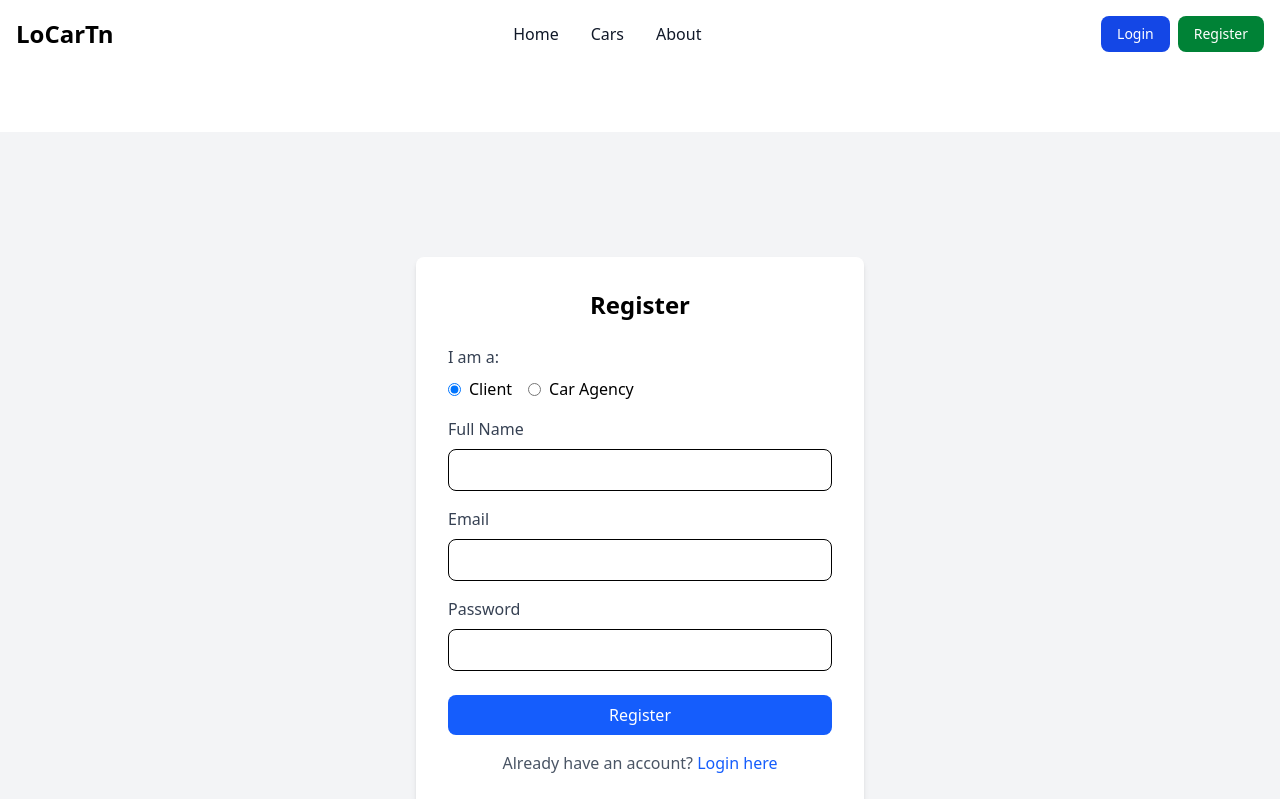
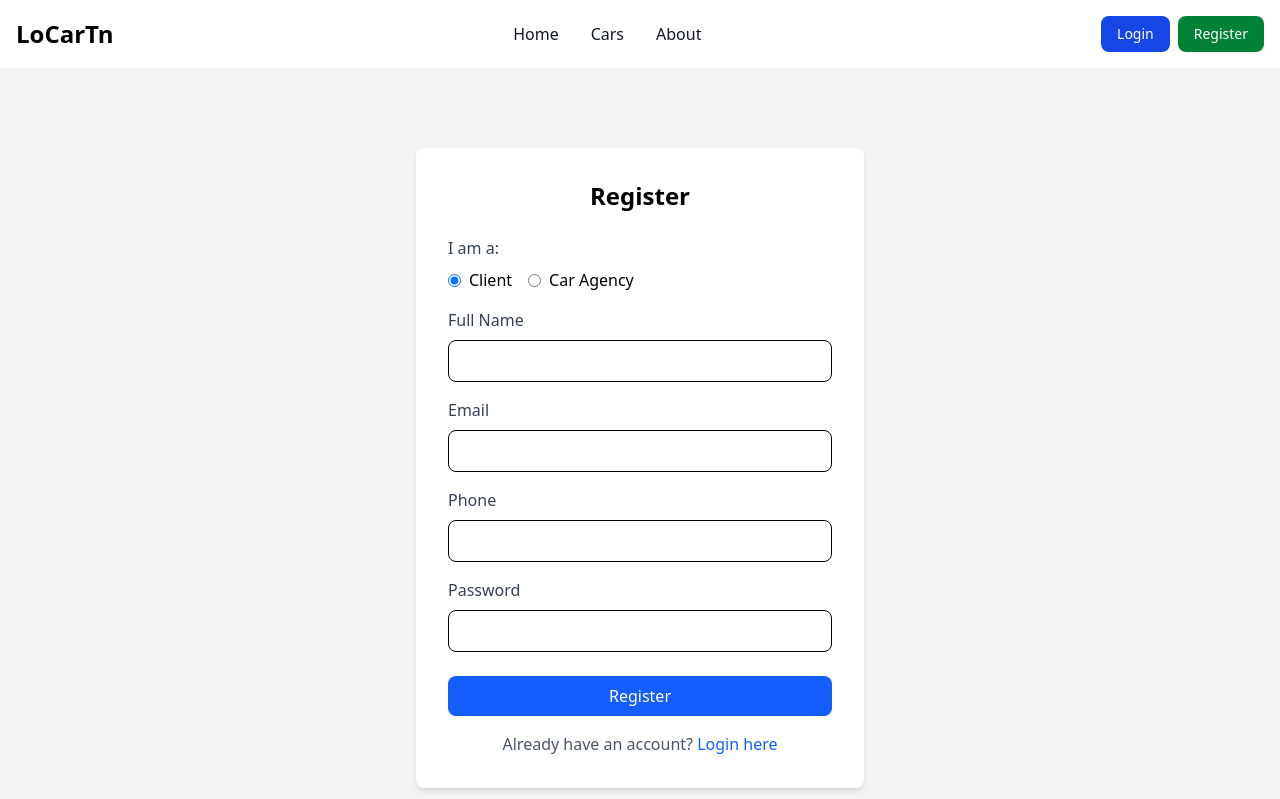
Before and after one commit to 4mirSaId/LoCarTn, a Next.js app: page /register in a window 1280 px wide. Shown: the top 799 px of the page. Built offline with nearby package versions, Linux system fonts and the light colour scheme.

Commit message:
done but problem

```diff
--- a/src/app/login/page.tsx
+++ b/src/app/(auth)/login/page.tsx
@@ -1,5 +1,5 @@
-// src/app/login/page.tsx
 'use client';
+
 import { useState } from 'react';
 import { useRouter } from 'next/navigation';
 import { useAuthStore } from '@/store/isAuth';
--- a/src/app/register/page.tsx
+++ b/src/app/(auth)/register/page.tsx
@@ -7,6 +7,7 @@ import Link from 'next/link';
 export default function RegisterPage() {
   const [name, setName] = useState('');
   const [email, setEmail] = useState('');
+  const [phone, setPhone] = useState('');
   const [password, setPassword] = useState('');
   const [userType, setUserType] = useState<'CLIENT' | 'AGENCY'>('CLIENT');
   const [error, setError] = useState('');
@@ -25,12 +26,13 @@ export default function RegisterPage() {
         body: JSON.stringify({
           name,
           email,
+          phone,
           password,
           role: userType,
-          // Add agency-specific fields if needed
+
           ...(userType === 'AGENCY' && {
-            agencyName: name, // or additional fields
-            licenseNumber: '12345' // example
+            agencyName: name,
+            licenseNumber: '12345'
           })
         }),
       });
@@ -120,6 +122,19 @@ export default function RegisterPage() {
               required
             />
           </div>
+          <div className="mb-4">
+            <label className="block text-gray-700 mb-2" htmlFor="email">
+              Phone
+            </label>
+            <input
+              id="phone"
+              type="tel"
+              value={phone}
+              onChange={(e) => setPhone(e.target.value)}
+              className="w-full px-3 py-2 border rounded-lg focus:outline-none focus:ring-2 focus:ring-blue-500"
+              required
+            />
+          </div>
           <div className="mb-6">
             <label className="block text-gray-700 mb-2" htmlFor="password">
               Password
--- a/src/app/register/route.ts
+++ b/src/app/api/register/route.ts
@@ -2,18 +2,18 @@
 import { NextResponse } from 'next/server';
 
 export async function POST(request: Request) {
-  const { name, email, password, role, agencyName, licenseNumber } = await request.json();
+  const { name, email, password, role, agencyName, licenseNumber, phone } = await request.json();
 
-  // Replace with your actual registration logic and database insertion
-  if (!email || !password || !name) {
+
+  if (!email || !password || !name || !phone) {
     return NextResponse.json(
       { message: 'Missing required fields' },
       { status: 400 }
     );
   }
 
-  // Check if user already exists (in a real app, query your database)
-  const userExists = false; // Replace with actual check
+
+  const userExists = false;
 
   if (userExists) {
     return NextResponse.json(
--- a/src/app/layout.tsx
+++ b/src/app/layout.tsx
@@ -25,7 +25,7 @@ export default function RootLayout({
     <html lang="en">
       <body className="flex flex-col min-h-screen">
         <Navbar />
-        <main className="flex-grow pt-16">
+        <main className="flex-grow">
             {children}
         </main>
         <Footer />
```
Also changed, not shown: src/app/api/login/route.ts (renamed from src/app/login/route.ts).
